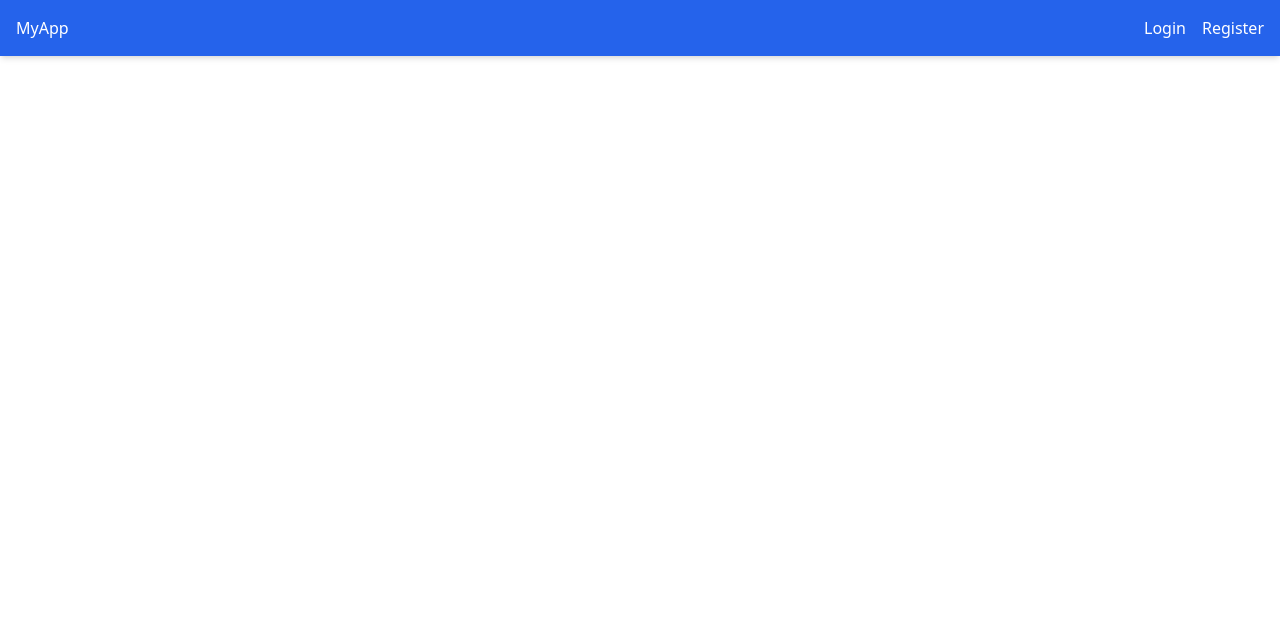
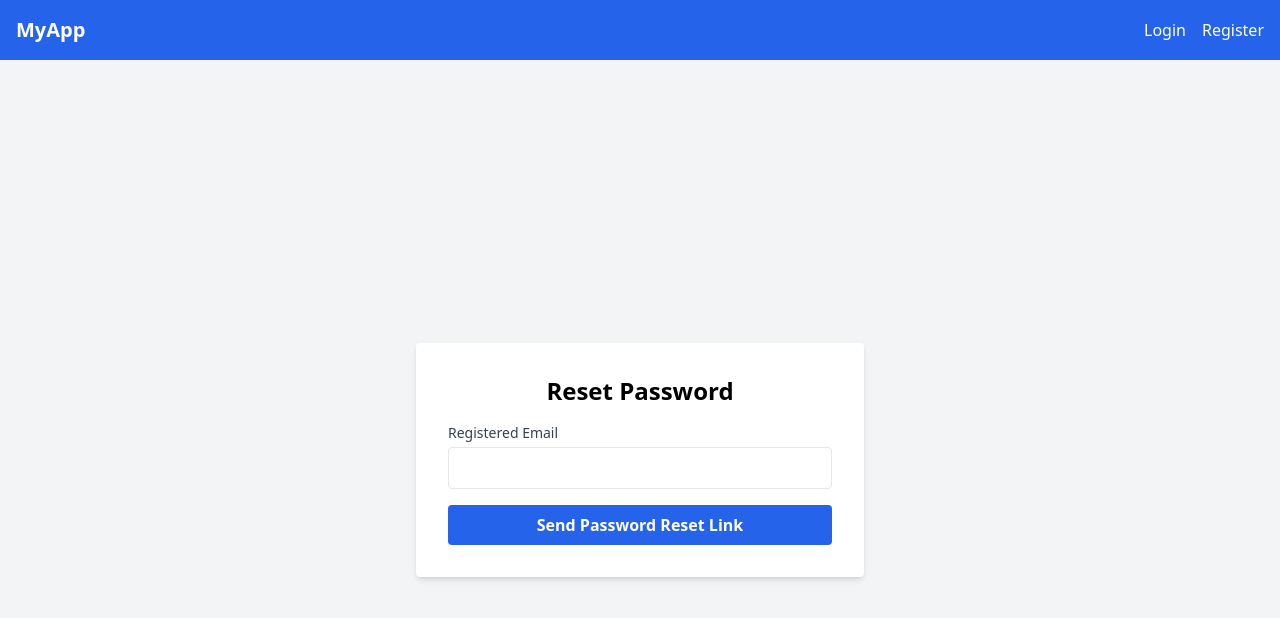
Before and after one commit to selimballi007/JwtAuthDemoClient, a React (Create React App) app: page /forgot-password in a window 1280 px wide. Before the commit this address had no page. Shown: the top 618 px of the page. Built offline with nearby package versions, Linux system fonts and the light colour scheme.

Commit message:
ForgotPasswordPage added. and Navbar edits

```diff
--- a/src/App.js
+++ b/src/App.js
@@ -5,6 +5,7 @@ import RegisterPage from "./pages/RegisterPage";
 import ProfilePage from "./pages/ProfilePage";
 import ProtectedRoute from "./components/ProtectedRoute";
 import Navbar from "./components/Navbar";
+import ForgotPasswordPage from "./pages/ForgotPasswordPage";
 
 function App() {
   return (
@@ -12,7 +13,8 @@ function App() {
       <Navbar/>
         <Routes>
           <Route path="/login" element={<LoginPage />} />
-          <Route path="/register" element={<RegisterPage />}></Route>
+          <Route path="/register" element={<RegisterPage />}/>
+          <Route path="/forgot-password" element={<ForgotPasswordPage />}/>
           <Route
             path="/profile"
             element={
--- a/src/components/Navbar.jsx
+++ b/src/components/Navbar.jsx
@@ -1,7 +1,8 @@
-import React from "react";
+import React, { useState } from "react";
 import { NavLink, useNavigate } from "react-router-dom";
 
 const Navbar = () => {
+  const [menuOpen, setMenuOpen] = useState(false);
   const navigate = useNavigate();
   const token = localStorage.getItem("token");
 
@@ -10,45 +11,84 @@ const Navbar = () => {
     navigate("/login");
   };
 
+  const linkClasses = ({ isActive }) =>
+    isActive
+      ? "block text-white underline font-semibold"
+      : "block text-white hover:underline";
+
   return (
     <nav className="bg-blue-600 text-white p-4 shadow-md">
       <div className="container mx-auto flex justify-between items-center">
-        <NavLink to="/" className={({ isActive }) =>
-          isActive ? "underline font-semibold" : "hover:underline"
-        }>
+        <NavLink to="/" className="text-xl font-bold">
           MyApp
         </NavLink>
-        <div className="space-x-4">
+
+        {/* Masaüstü Menüsü */}
+        <div className="hidden md:flex space-x-4">
           {token ? (
             <>
-              <NavLink to="/profile" className={({ isActive }) =>
-                isActive ? "underline font-semibold" : "hover:underline"
-              }>
+              <NavLink to="/profile" className={linkClasses}>
                 Profile
               </NavLink>
-              <button
-                onClick={handleLogout}
-                className="hover:underline text-red-200"
-              >
+              <button onClick={handleLogout} className="hover:underline text-red-200">
                 Logout
               </button>
             </>
           ) : (
             <>
-              <NavLink to="/login" className={({ isActive }) =>
-                isActive ? "underline font-semibold" : "hover:underline"
-              }>
+              <NavLink to="/login" className={linkClasses}>
                 Login
               </NavLink>
-              <NavLink to="/register" className={({ isActive }) =>
-                isActive ? "underline font-semibold" : "hover:underline"
-              }>
+              <NavLink to="/register" className={linkClasses}>
                 Register
               </NavLink>
             </>
           )}
         </div>
+
+        {/* Hamburger Buton (Mobil) */}
+        <button
+          className="md:hidden focus:outline-none"
+          onClick={() => setMenuOpen(!menuOpen)}
+        >
+          <svg
+            className="w-6 h-6 fill-current text-white"
+            xmlns="http://www.w3.org/2000/svg"
+            viewBox="0 0 24 24"
+          >
+            {menuOpen ? (
+              <path d="M6 18L18 6M6 6l12 12" />
+            ) : (
+              <path d="M4 6h16M4 12h16M4 18h16" />
+            )}
+          </svg>
+        </button>
       </div>
+
+      {/* Mobil Menü */}
+      {menuOpen && (
+        <div className="md:hidden mt-2 px-4 space-y-2">
+          {token ? (
+            <>
+              <NavLink to="/profile" className={linkClasses} onClick={() => setMenuOpen(false)}>
+                Profile
+              </NavLink>
+              <button onClick={() => { handleLogout(); setMenuOpen(false); }} className="text-red-200 hover:underline">
+                Logout
+              </button>
+            </>
+          ) : (
+            <>
+              <NavLink to="/login" className={linkClasses} onClick={() => setMenuOpen(false)}>
+                Login
+              </NavLink>
+              <NavLink to="/register" className={linkClasses} onClick={() => setMenuOpen(false)}>
+                Register
+              </NavLink>
+            </>
+          )}
+        </div>
+      )}
     </nav>
   );
 };
--- /dev/null
+++ b/src/pages/ForgotPasswordPage.jsx
@@ -0,0 +1,57 @@
+import React, { useState } from "react";
+import api from "../services/api";
+
+const ForgotPasswordPage = () => {
+  const [email, setEmail] = useState("");
+  const [status, setStatus] = useState("");
+
+  const handleSubmit = async (e) => {
+    e.preventDefault();
+    setStatus("");
+
+    try {
+      await api.post("/auth/forgot-password", { email });
+      setStatus("reset-link-sent");
+    } catch (err) {
+      console.error(err);
+      setStatus("error");
+    }
+  };
+
+  return (
+    <div className="flex items-center justify-center min-h-screen bg-gray-100">
+      <div className="w-full max-w-md bg-white p-8 rounded shadow-md">
+        <h2 className="text-2xl font-bold mb-4 text-center">Reset Password</h2>
+        <form onSubmit={handleSubmit}>
+          <label className="block text-sm font-medium text-gray-700 mb-1">Registered Email</label>
+          <input
+            type="email"
+            className="w-full px-4 py-2 mb-4 border rounded focus:outline-none focus:ring-2 focus:ring-blue-500"
+            value={email}
+            onChange={(e) => setEmail(e.target.value)}
+            required
+          />
+          <button
+            type="submit"
+            className="w-full bg-blue-600 text-white font-semibold py-2 rounded hover:bg-blue-700"
+          >
+            Send Password Reset Link
+          </button>
+        </form>
+
+        {status === "reset-link-sent" && (
+          <p className="text-green-600 text-sm mt-4 text-center">
+            Email has been sent! Please check your inbox.
+          </p>
+        )}
+        {status === "error" && (
+          <p className="text-red-600 text-sm mt-4 text-center">
+            An error occurred. Is the email correct?
+          </p>
+        )}
+      </div>
+    </div>
+  );
+};
+
+export default ForgotPasswordPage;
--- a/src/pages/LoginPage.jsx
+++ b/src/pages/LoginPage.jsx
@@ -4,23 +4,32 @@ import { useNavigate } from "react-router-dom";
 
 const LoginPage = () => {
     const navigate = useNavigate();
+    const [form, setForm] = useState({ email: "", password: "" });
+    const [errors, setErrors] = useState({});
 
-    const [form, setForm] = useState({
-        email: "",
-        password: ""
-    });
+    const validate = () => {
+        const newErrors = {};
 
-    const [error, setError] = useState("");
+        if (!form.email.includes("@")) {
+            newErrors.email = "Enter a valid email";
+        }
+
+        if (form.password.length < 6) {
+            newErrors.password = "The password must be at least 6 characters";
+        }
+
+        setErrors(newErrors);
+        return Object.keys(newErrors).length === 0;
+    };
+
     const handleChange = (e) => {
-        setForm({
-            ...form,
-            [e.target.name]: e.target.value
-        });
-    }
+        setForm({ ...form, [e.target.name]: e.target.value });
+        setErrors({ ...errors, [e.target.name]: "" });
+    };
 
     const handleSubmit = async (e) => {
         e.preventDefault();
-        setError("");
+        if (!validate()) return;
 
         try {
             const response = await api.post("/auth/login", form);
@@ -29,14 +38,14 @@ const LoginPage = () => {
             navigate("/profile");
         } catch (err) {
             console.error(err);
-            setError("Email or Password Incorrect");
+            setErrors({ api: "Email or password is incorrect." });
         }
     };
 
     return (
         <div className="flex items-center justify-center min-h-screen bg-gray-100">
             <div className="w-full max-w-md bg-white p-8 rounded-lg shadow-md">
-                <h2 className="text-2xl font-bold text-center mb-6 text-gray-800">Log In</h2>
+                <h2 className="text-2xl font-bold text-center mb-6 text-gray-800">Login</h2>
                 <form onSubmit={handleSubmit} className="space-y-4">
                     <div>
                         <label className="block text-sm font-medium text-gray-700">Email</label>
@@ -45,10 +54,14 @@ const LoginPage = () => {
                             type="email"
                             value={form.email}
                             onChange={handleChange}
+                            className="w-full px-4 py-2 mt-1 border rounded-md focus:outline-none focus:ring-2 focus:ring-blue-500"
                             required
-                            className="w-full px-4 py-2 mt-1 border rounded-md focus:outline-none focus:ring-2 focus:ring-blue-500"
                         />
+                        {errors.email && (
+                            <p className="text-sm text-red-600 mt-1">{errors.email}</p>
+                        )}
                     </div>
+
                     <div>
                         <label className="block text-sm font-medium text-gray-700">Password</label>
                         <input
@@ -56,22 +69,33 @@ const LoginPage = () => {
                             type="password"
                             value={form.password}
                             onChange={handleChange}
+                            className="w-full px-4 py-2 mt-1 border rounded-md focus:outline-none focus:ring-2 focus:ring-blue-500"
                             required
-                            className="w-full px-4 py-2 mt-1 border rounded-md focus:outline-none focus:ring-2 focus:ring-blue-500"
                         />
+                        {errors.password && (
+                            <p className="text-sm text-red-600 mt-1">{errors.password}</p>
+                        )}
                     </div>
+
                     <button
                         type="submit"
                         className="w-full bg-blue-600 hover:bg-blue-700 text-white font-semibold py-2 px-4 rounded-md transition duration-200"
                     >
                         Login
                     </button>
-                    {error && (
-                        <p className="text-red-600 text-sm mt-2 text-center">{error}</p>
+                    <p className="text-sm text-center mt-4">
+                        <a href="/forgot-password" className="text-blue-600 hover:underline">
+                            Forgot your password
+                        </a>
+                    </p>
+
+                    {errors.api && (
+                        <p className="text-red-600 text-sm mt-2 text-center">{errors.api}</p>
                     )}
                 </form>
                 <p className="text-sm text-gray-500 mt-6 text-center">
-                    Don't have an account? <a href="/register" className="text-blue-600 hover:underline">Register</a>
+                    Don't have an account?{" "}
+                    <a href="/register" className="text-blue-600 hover:underline">Register</a>
                 </p>
             </div>
         </div>
--- a/src/pages/RegisterPage.jsx
+++ b/src/pages/RegisterPage.jsx
@@ -4,34 +4,50 @@ import { useNavigate } from "react-router-dom";
 
 const RegisterPage = () => {
     const navigate = useNavigate();
-
     const [form, setForm] = useState({
         email: "",
         username: "",
         password: "",
     });
+    const [errors, setErrors] = useState({});
 
-    const [error, setError] = useState("");
+    const validate = () => {
+        const newErrors = {};
+
+        if (!form.email.includes("@")) {
+            newErrors.email = "Enter a valid email.";
+        }
+
+        if (!form.username.trim()) {
+            newErrors.username = "The username cannot be empty.";
+        }
+
+        if (form.password.length < 6) {
+            newErrors.password = "The password must be at least 6 characters.";
+        }
+
+        setErrors(newErrors);
+        return Object.keys(newErrors).length === 0;
+    };
 
     const handleChange = (e) => {
-        setForm({
-            ...form,
-            [e.target.name]: e.target.value
-        });
+        setForm({ ...form, [e.target.name]: e.target.value });
+        setErrors({ ...errors, [e.target.name]: "" }); // Instant Error Clearing
     };
 
     const handleSubmit = async (e) => {
         e.preventDefault();
-        setError("");
+        if (!validate()) return;
+
         try {
-            const response = await api.post("/auth/register", form);
-            alert("Registration is succesful. Please Login");
+            await api.post("/auth/register", form);
+            alert("Registration successful! You can log in.");
             navigate("/login");
         } catch (err) {
             console.error(err);
-            setError("Registration failed. The recording may have been used before");
+            setErrors({ api: "Registration unsuccesful. Email may already be in use." });
         }
-    }
+    };
 
     return (
         <div className="flex items-center justify-center min-h-screen bg-gray-100">
@@ -45,45 +61,58 @@ const RegisterPage = () => {
                             name="email"
                             value={form.email}
                             onChange={handleChange}
+                            className="w-full px-4 py-2 mt-1 border rounded-md focus:outline-none focus:ring-2 focus:ring-blue-500"
                             required
-                            className="w-full px-4 py-2 mt-1 border rounded-md focus:outline-none focus:ring-2 focus:ring-blue-500"
                         />
+                        {errors.email && (
+                            <p className="text-sm text-red-600 mt-1">{errors.email}</p>
+                        )}
                     </div>
+
                     <div>
-                        <label className="block text-sm font-medium text-gray-700">User Name</label>
+                        <label className="block text-sm font-medium text-gray-700">Username</label>
                         <input
                             type="text"
                             name="username"
                             value={form.username}
                             onChange={handleChange}
+                            className="w-full px-4 py-2 mt-1 border rounded-md focus:outline-none focus:ring-2 focus:ring-blue-500"
                             required
-                            className="w-full px-4 py-2 mt-1 border rounded-md focus:outline-none focus:ring-2 focus:ring-blue-500"
                         />
+                        {errors.username && (
+                            <p className="text-sm text-red-600 mt-1">{errors.username}</p>
+                        )}
                     </div>
+
                     <div>
-                        <label className="block text-sm font-medium text-gray-700">Password</label>
+                        <label className="block text-sm font-medium text-gray-700">Şifre</label>
                         <input
                             type="password"
                             name="password"
                             value={form.password}
                             onChange={handleChange}
+                            className="w-full px-4 py-2 mt-1 border rounded-md focus:outline-none focus:ring-2 focus:ring-blue-500"
                             required
-                            className="w-full px-4 py-2 mt-1 border rounded-md focus:outline-none focus:ring-2 focus:ring-blue-500"
                         />
+                        {errors.password && (
+                            <p className="text-sm text-red-600 mt-1">{errors.password}</p>
+                        )}
                     </div>
+
                     <button
                         type="submit"
                         className="w-full bg-green-600 hover:bg-green-700 text-white font-semibold py-2 px-4 rounded-md transition duration-200"
                     >
                         Register
                     </button>
-                    {error && (
-                        <p className="text-red-600 text-sm mt-2 text-center">{error}</p>
+
+                    {errors.api && (
+                        <p className="text-red-600 text-sm mt-3 text-center">{errors.api}</p>
                     )}
                 </form>
                 <p className="text-sm text-gray-500 mt-6 text-center">
                     Do you already have an account?{" "}
-                    <a href="/login" className="text-blue-600 hover:underline">Log In</a>
+                    <a href="/login" className="text-blue-600 hover:underline">Login</a>
                 </p>
             </div>
         </div>
```
